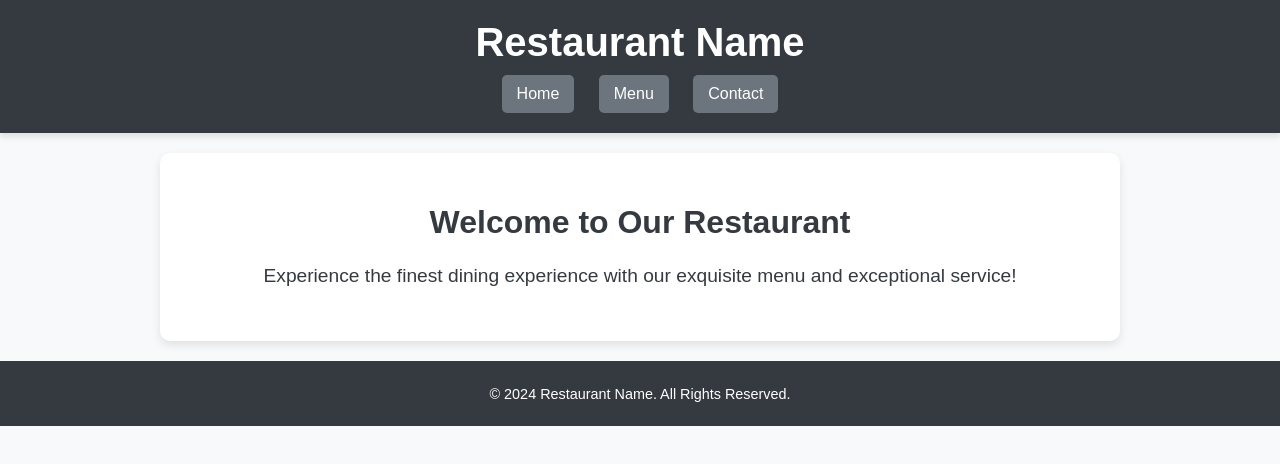
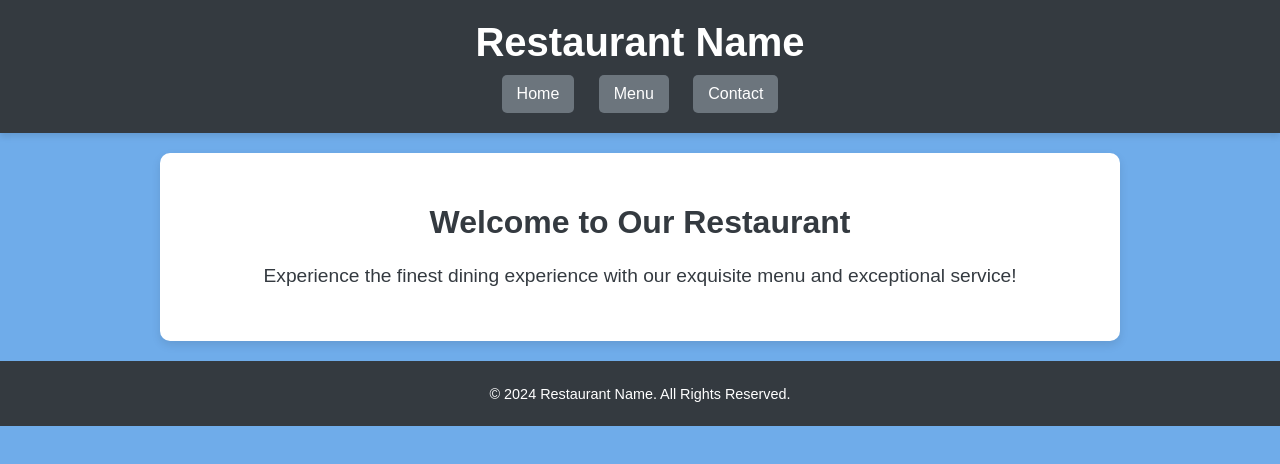
Before and after one commit to KassenkazyAlima/restaurant_page-the-odin, a website built with webpack: page src/template.html in a window 1280 px wide. Built offline with nearby package versions, Linux system fonts and the light colour scheme.

Commit message:
Updated design

```diff
--- a/src/styles.css
+++ b/src/styles.css
@@ -4,7 +4,7 @@ body {
   margin: 0;
   padding: 0;
   box-sizing: border-box;
-  background-color: #f8f9fa;
+  background-color: #6facea;
   color: #343a40;
 }
 
```
